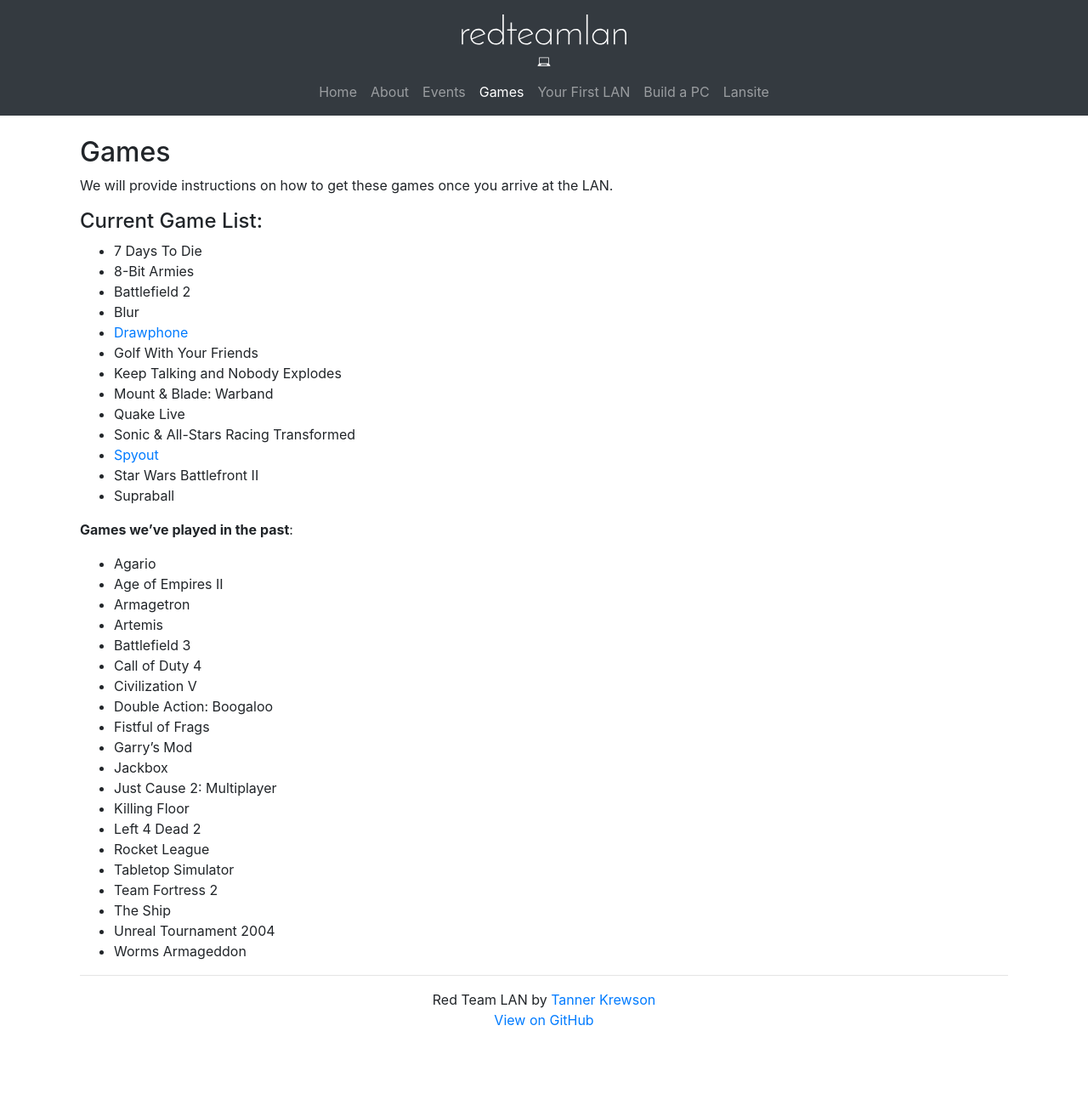
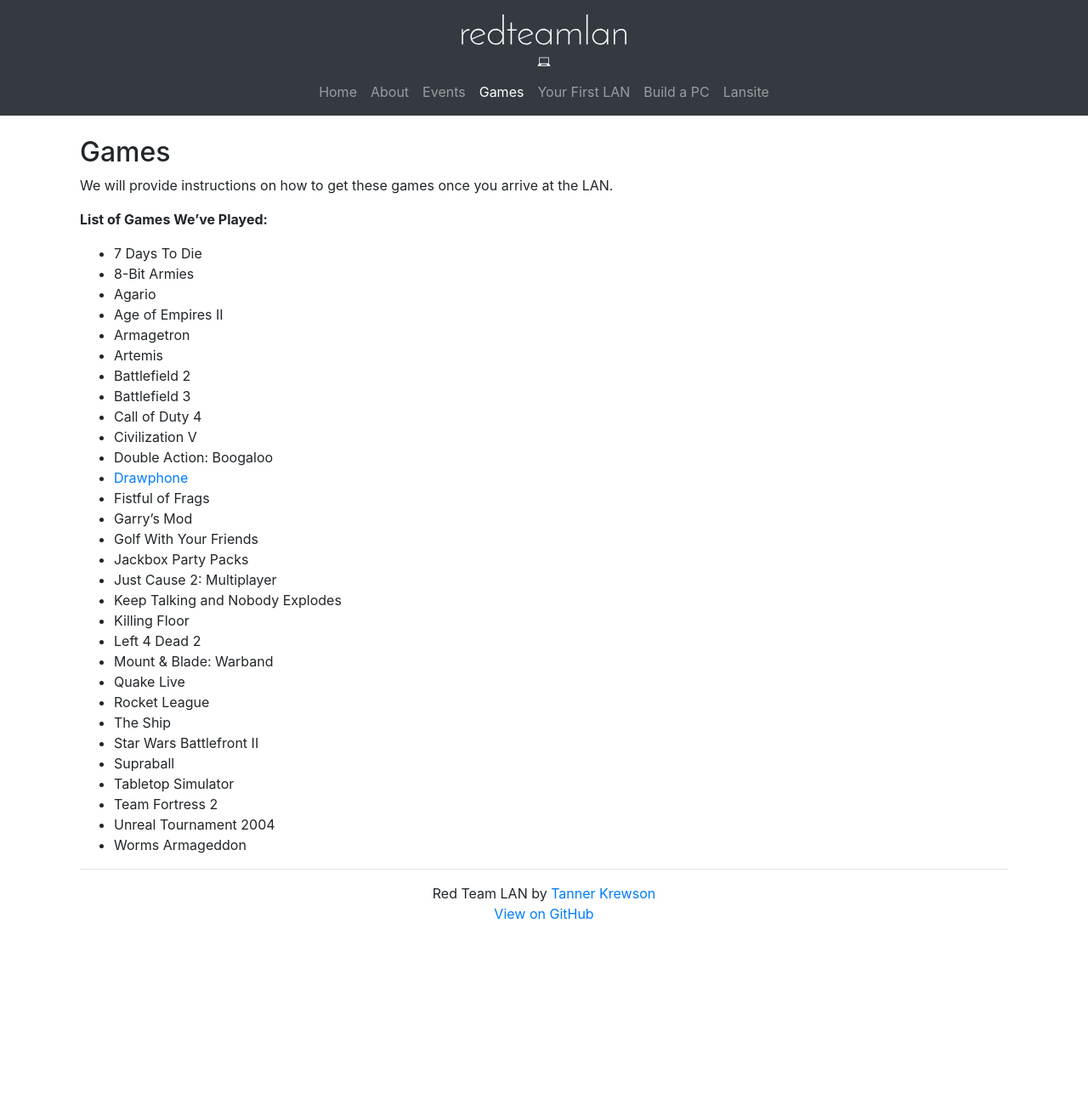
Before and after one commit to tannerkrewson/redteamlan, a Jekyll site: the page built from games.md, in a window 1280 px wide. Shown: the whole page at 85% size. Built offline with Jekyll 4.4.1, drawn with Linux system fonts in a browser that asks for light colours; after the commit the page ends 1175 px from its top, so only the background shows below that.

```diff
--- a/games.md
+++ b/games.md
@@ -7,41 +7,34 @@
 We will provide instructions on how to get these games once you arrive at
 the LAN.
 
-#### Current Game List:
-
+**List of Games We've Played:**
 - 7 Days To Die
 - 8-Bit Armies
-- Battlefield 2
-- Blur
-- [Drawphone](http://drawphone.tannerkrewson.com/)
-- Golf With Your Friends
-- Keep Talking and Nobody Explodes
-- Mount & Blade: Warband
-- Quake Live
-- Sonic & All-Stars Racing Transformed
-- [Spyout](http://spyout.tannerkrewson.com/)
-- Star Wars Battlefront II
-- Supraball
-
-**Games we've played in the past**:
-
 - Agario
 - Age of Empires II
 - Armagetron
 - Artemis
+- Battlefield 2
 - Battlefield 3
 - Call of Duty 4
 - Civilization V
 - Double Action: Boogaloo
+- [Drawphone](http://drawphone.tannerkrewson.com/)
 - Fistful of Frags
 - Garry's Mod
-- Jackbox
+- Golf With Your Friends
+- Jackbox Party Packs
 - Just Cause 2: Multiplayer
+- Keep Talking and Nobody Explodes
 - Killing Floor
 - Left 4 Dead 2
+- Mount & Blade: Warband
+- Quake Live
 - Rocket League
+- The Ship
+- Star Wars Battlefront II
+- Supraball
 - Tabletop Simulator
 - Team Fortress 2
-- The Ship
 - Unreal Tournament 2004
 - Worms Armageddon
```
Also changed, not shown: events.md (+3 -3 lines).
